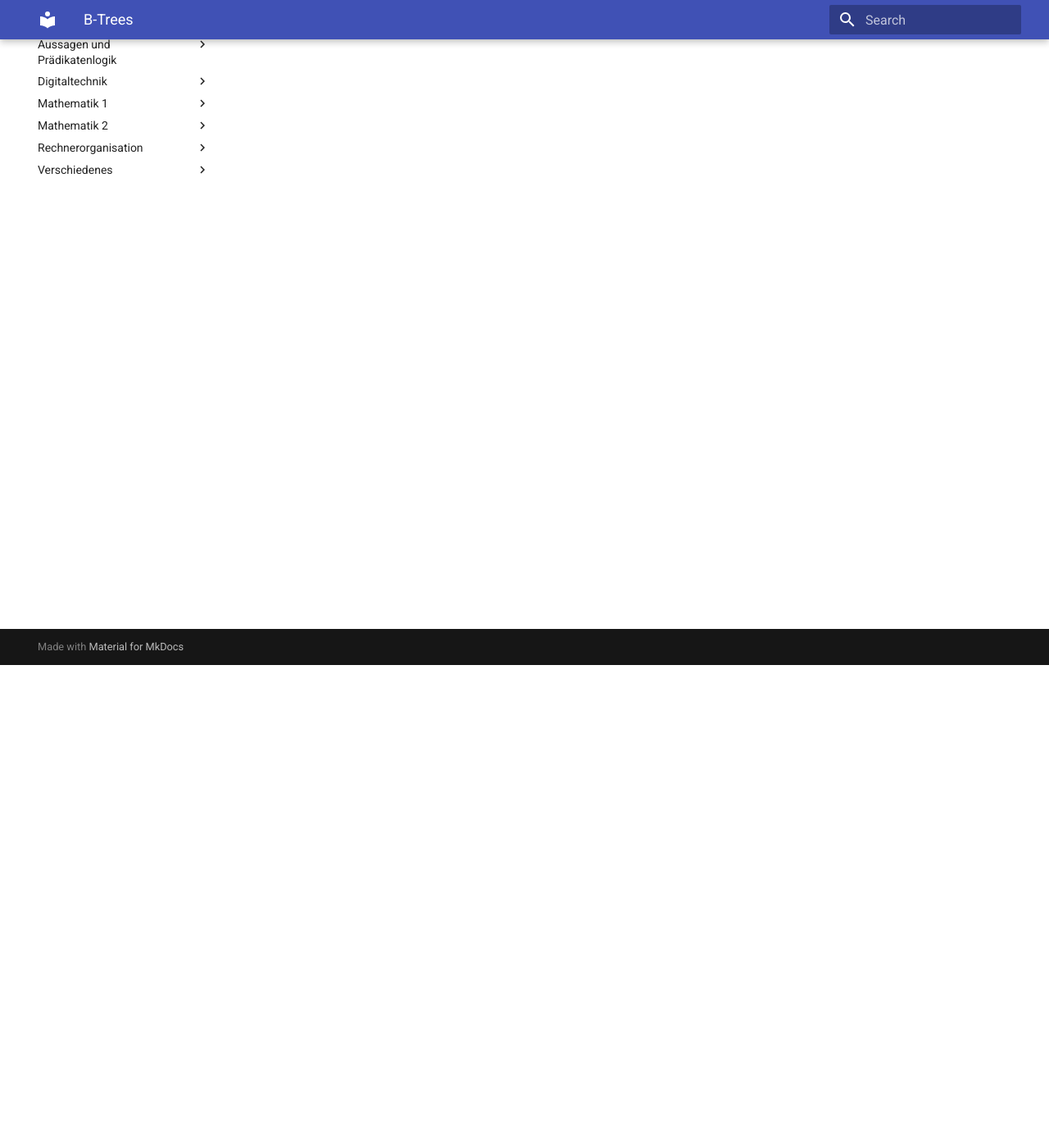
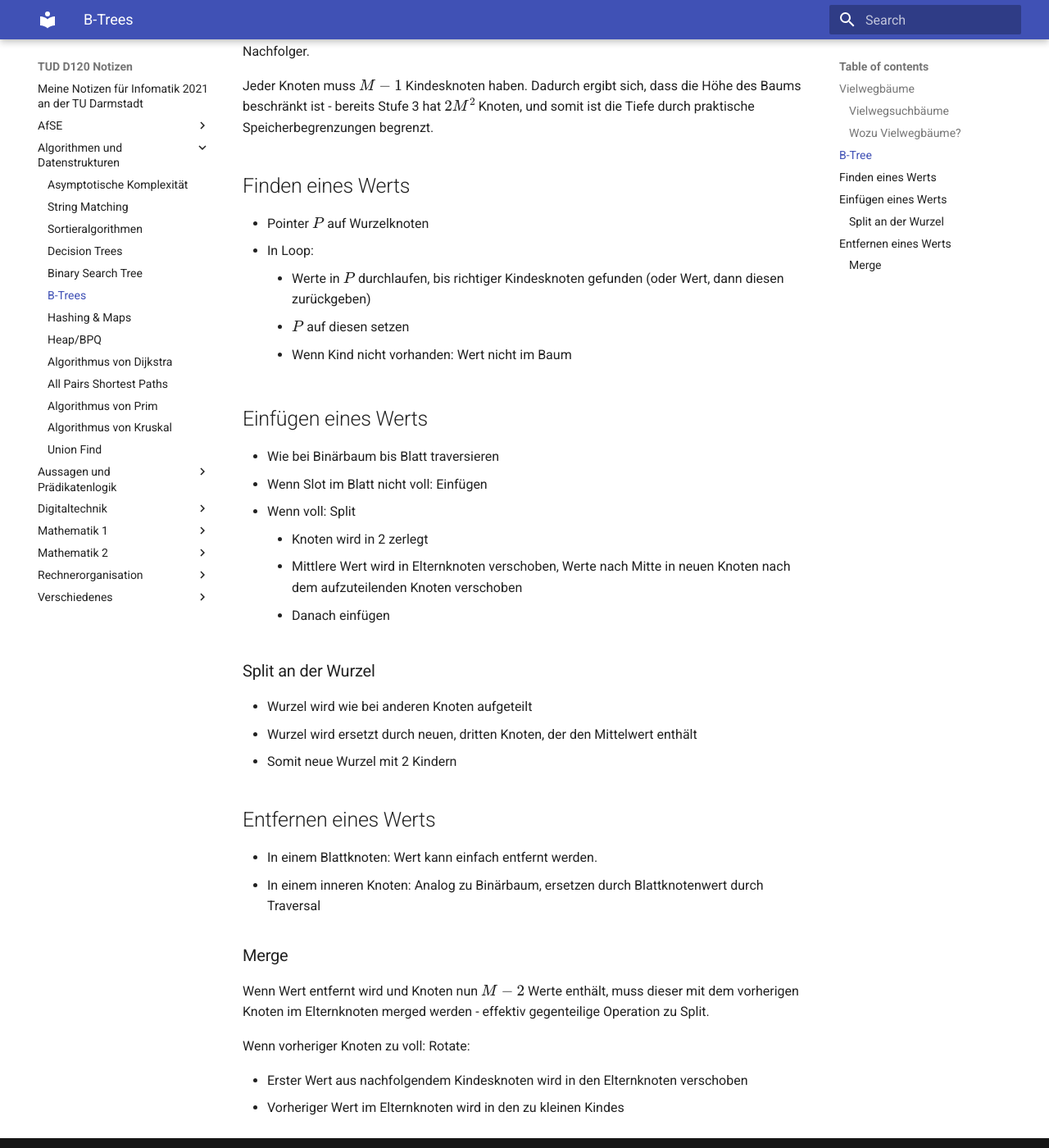
Before and after one commit to aurelilia/fb20-notes, an MkDocs documentation site: the page built from docs/Algorithmen und Datenstrukturen/5_btrees.md, in a window 1280 px wide and 1400 px high, scrolled down 589 px. Shown: the whole window at 82% size. Built offline with MkDocs 1.6.1 and Material for MkDocs 9.7.7, drawn with Linux system fonts in a browser that asks for light colours; some of the changed text lies outside the part shown.

Commit message:
Mostly finish off AuD, begone

```diff
--- a/docs/Algorithmen und Datenstrukturen/5_btrees.md
+++ b/docs/Algorithmen und Datenstrukturen/5_btrees.md
@@ -1 +1,58 @@
 # B-Trees
+## Vielwegbäume
+Bäume, bei denen jeder Knoten mehrere Werte hat und mehrere Kinder.
+
+### Vielwegsuchbäume
+- Werte im Knoten aufsteigend sortiert
+- Alle Werte im $n$-ten Kind haben Werte, die kleiner sind als der $n$-te Wert
+  (und größer als der $n-1$-te Wert, wenn $n \not= 0$; Ausnahme ist letztes Kind)
+
+### Wozu Vielwegbäume?
+Hauptgrund: Bessere Cache Locality als Binary Trees.
+
+
+## B-Tree
+Vielwegbäum mit Ordnung $M$, wobei jeder Knoten $2M - 1$ Werte enthalten kann
+und somit $2M$ Nachfolger.
+
+Jeder Knoten muss $M - 1$ Kindesknoten haben. Dadurch ergibt sich, dass die Höhe
+des Baums beschränkt ist - bereits Stufe 3 hat $2M^2$ Knoten, und somit
+ist die Tiefe durch praktische Speicherbegrenzungen begrenzt.
+
+
+## Finden eines Werts
+- Pointer $P$ auf Wurzelknoten
+- In Loop:
+    - Werte in $P$ durchlaufen, bis richtiger Kindesknoten gefunden (oder Wert, dann diesen zurückgeben)
+    - $P$ auf diesen setzen
+    - Wenn Kind nicht vorhanden: Wert nicht im Baum
+
+
+## Einfügen eines Werts
+- Wie bei Binärbaum bis Blatt traversieren
+- Wenn Slot im Blatt nicht voll: Einfügen
+- Wenn voll: Split
+    - Knoten wird in 2 zerlegt
+    - Mittlere Wert wird in Elternknoten verschoben, Werte nach Mitte in neuen Knoten nach
+      dem aufzuteilenden Knoten verschoben
+    - Danach einfügen
+
+### Split an der Wurzel
+- Wurzel wird wie bei anderen Knoten aufgeteilt
+- Wurzel wird ersetzt durch neuen, dritten Knoten, der den Mittelwert enthält
+- Somit neue Wurzel mit 2 Kindern
+
+
+## Entfernen eines Werts
+- In einem Blattknoten: Wert kann einfach entfernt werden.
+- In einem inneren Knoten: Analog zu Binärbaum, ersetzen durch Blattknotenwert durch Traversal
+
+### Merge
+Wenn Wert entfernt wird und Knoten nun $M-2$ Werte enthält, muss dieser mit dem
+vorherigen Knoten im Elternknoten merged werden - effektiv gegenteilige Operation
+zu Split.
+
+Wenn vorheriger Knoten zu voll: Rotate:
+
+- Erster Wert aus nachfolgendem Kindesknoten wird in den Elternknoten verschoben
+- Vorheriger Wert im Elternknoten wird in den zu kleinen Kindes
```
Also changed, not shown: docs/Algorithmen und Datenstrukturen/6_hashtable.md (+1 -1 lines), docs/Algorithmen und Datenstrukturen/9_apsp.md (+29 -0 lines), docs/Algorithmen und Datenstrukturen/a_prim.md (+23 -0 lines), docs/Algorithmen und Datenstrukturen/b_kruskal.md (+7 -0 lines), docs/Algorithmen und Datenstrukturen/c_union.md (+28 -0 lines).
